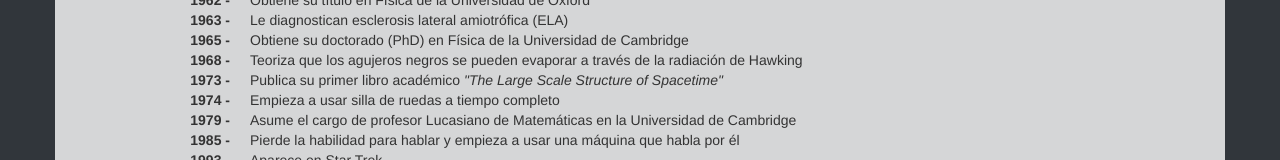
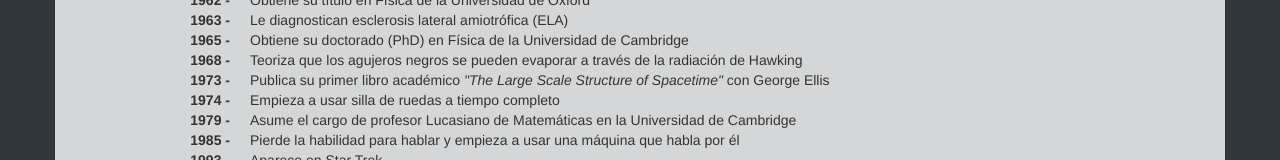
Before and after one commit to razielfayad/tribute-page, a plain HTML site: page index.html in a window 1280 px wide. Shown: the part 785-945 px from the top of the page. Drawn offline with nearby package versions, Linux system fonts and the light colour scheme.

Commit message:
tags correction

```diff
--- a/index.html
+++ b/index.html
@@ -1,4 +1,5 @@
 <!DOCTYPE html>
+<html>
 <head>
   <meta charset="utf-8">
   <meta name="viewport" content="width=device-width, initial-scale=1.0">
@@ -38,7 +39,7 @@
       <dt>1968 -</dt>
       <dd>Teoriza que los agujeros negros se pueden evaporar a través de la radiación de Hawking</dd>
       <dt>1973 -</dt>
-      <dd>Publica su primer libro académico <em>"The Large Scale Structure of Spacetime"</em con George Ellis</dd>
+      <dd>Publica su primer libro académico <em>"The Large Scale Structure of Spacetime"</em> con George Ellis</dd>
       <dt>1974 -</dt>
       <dd>Empieza a usar silla de ruedas a tiempo completo</dd>
       <dt>1979 -</dt>
```
